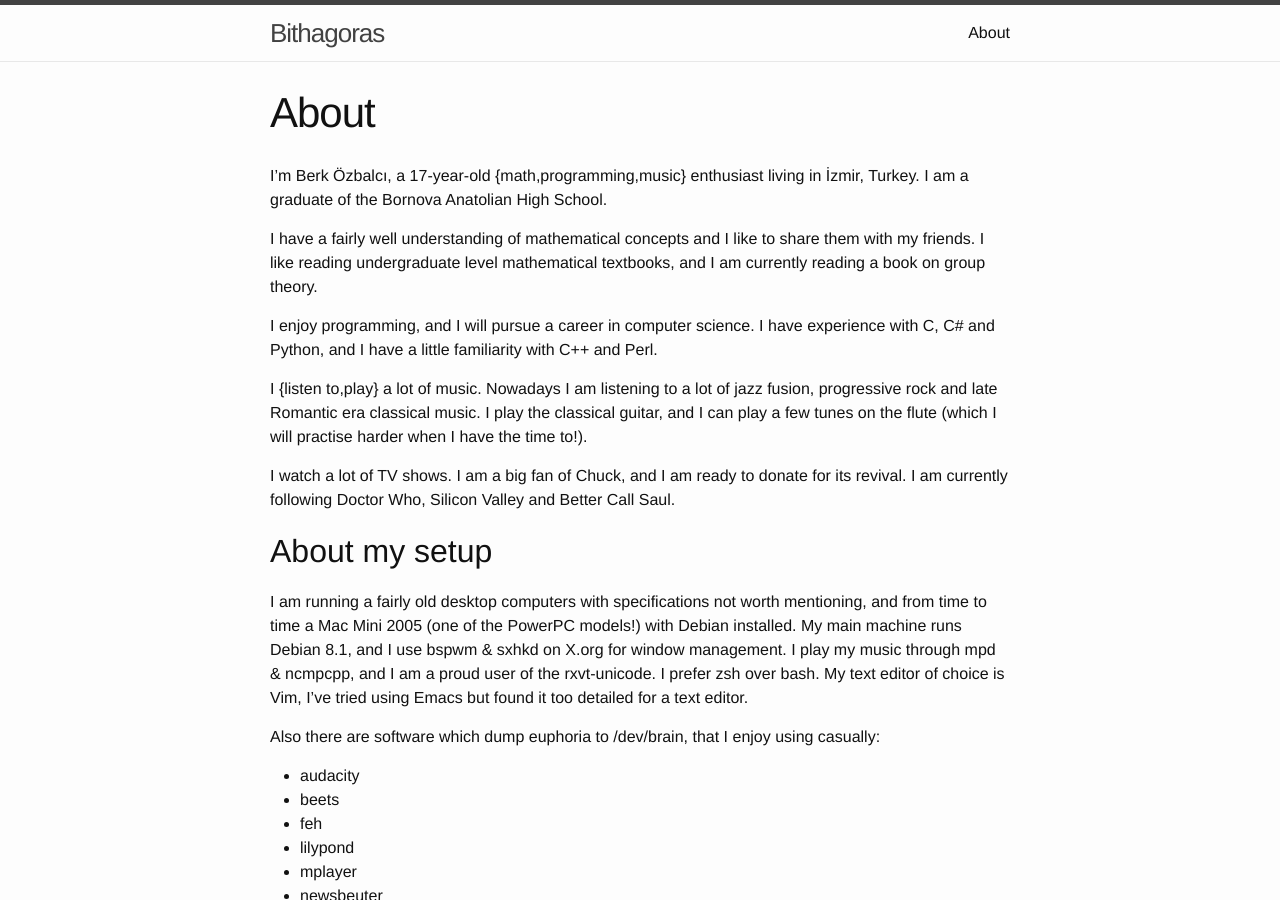
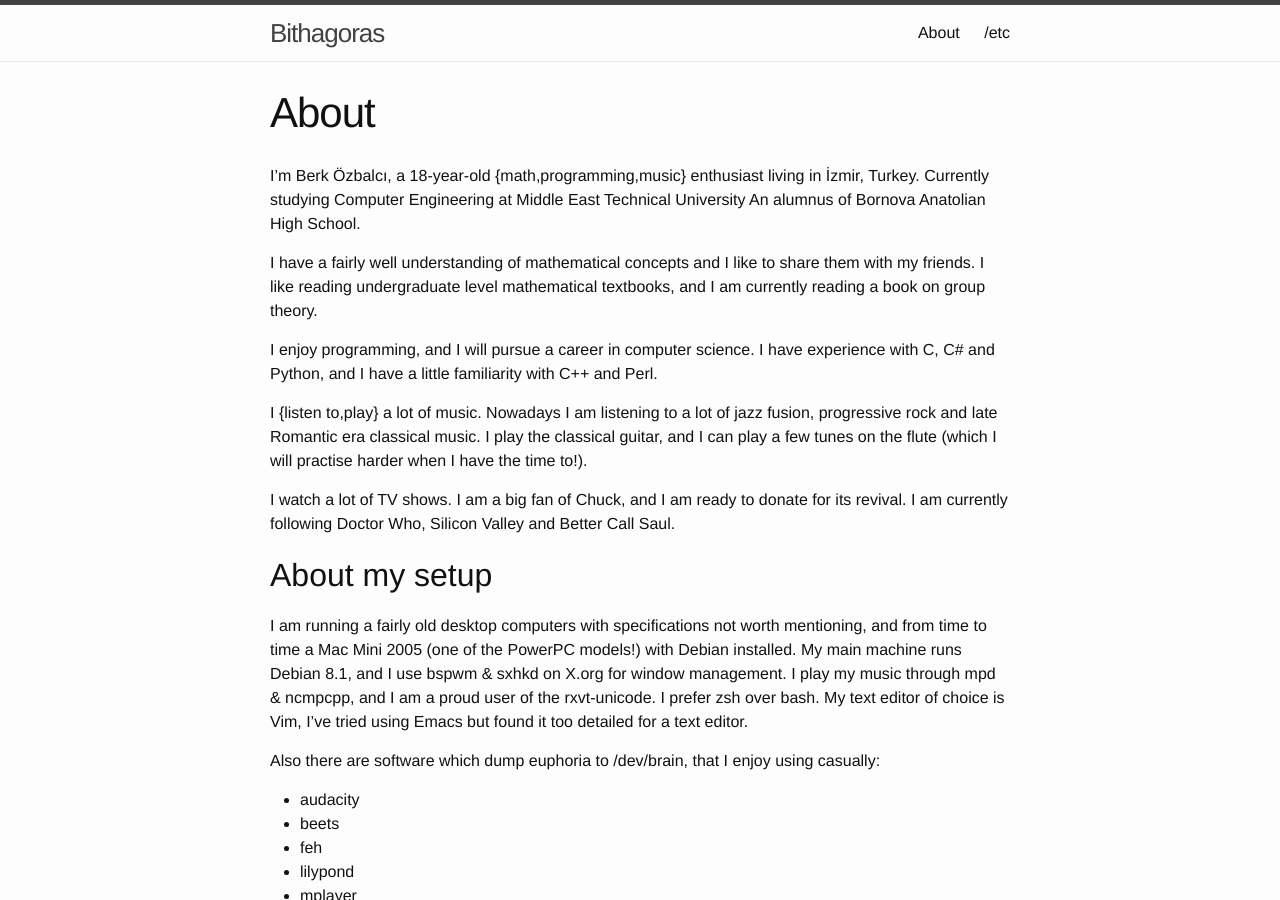
Before and after one commit to bozbalci/legacy-gh-page, a Jekyll site: the page built from about.md, in a window 1280 px wide and 900 px high. Built offline with Jekyll 4.4.1, drawn with Linux system fonts in a browser that asks for light colours.

Commit message:
Added /etc/ page

```diff
--- a/_includes/header.html
+++ b/_includes/header.html
@@ -15,7 +15,7 @@
 
       <div class="trigger">
         {% for page in site.pages %}
-          {% if page.title %}
+          {% if page.showonmenu %}
           <a class="page-link" href="{{ page.url | prepend: site.baseurl }}">{{ page.title }}</a>
           {% endif %}
         {% endfor %}
--- a/about.md
+++ b/about.md
@@ -2,9 +2,10 @@
 layout: page
 title: About
 permalink: /about/
+showonmenu: true
 ---
 
-I'm Berk Özbalcı, a 17-year-old {math,programming,music} enthusiast living in İzmir, Turkey. I am a graduate of the Bornova Anatolian High School.
+I'm Berk Özbalcı, a 18-year-old {math,programming,music} enthusiast living in İzmir, Turkey. Currently studying Computer Engineering at Middle East Technical University An alumnus of Bornova Anatolian High School.
 
 I have a fairly well understanding of mathematical concepts and I like to share them with my friends. I like reading undergraduate level mathematical textbooks, and I am currently reading a book on group theory.
 
```
Also changed, not shown: etc.md (added, +12 -0 lines), oiseau.md (added, +50 -0 lines).
